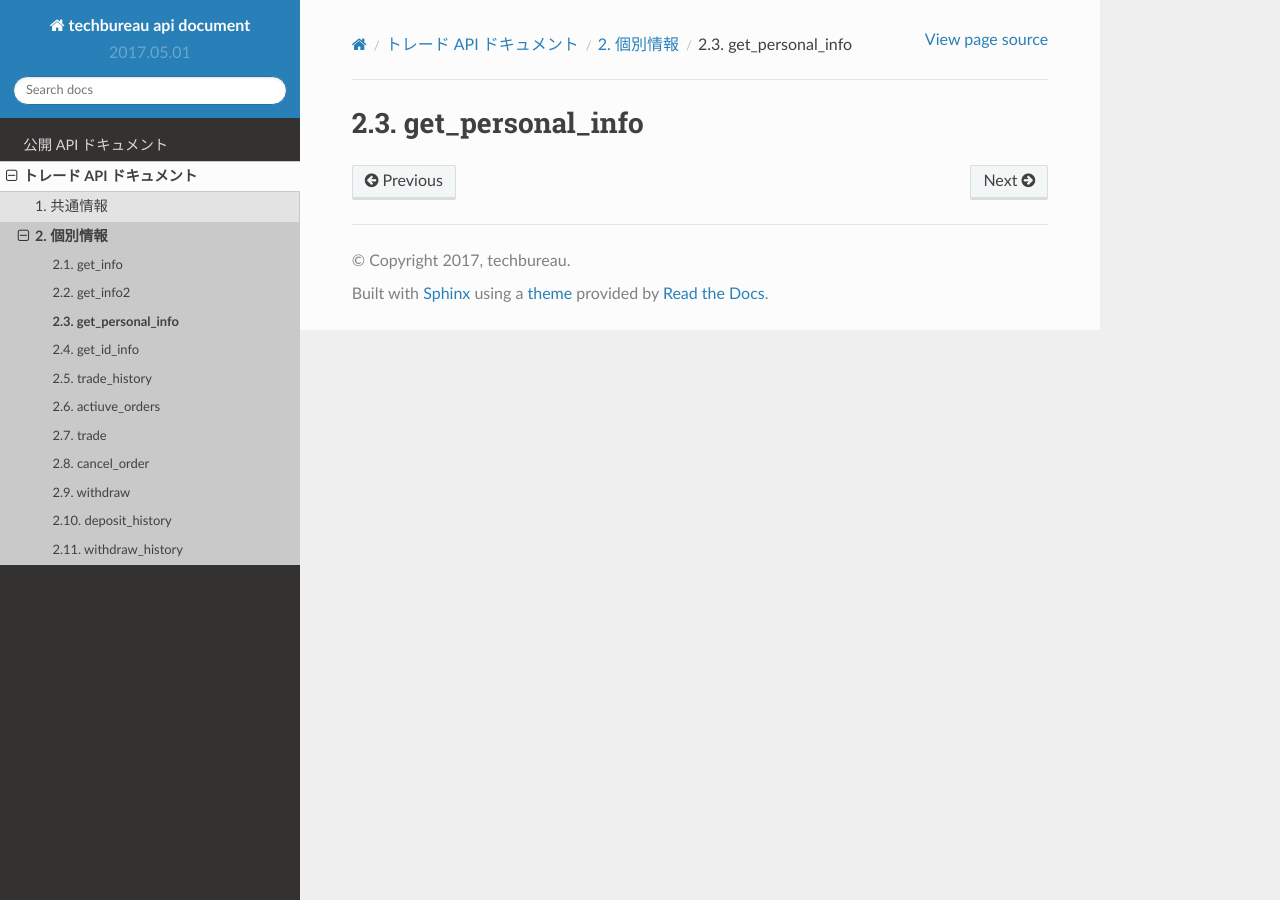
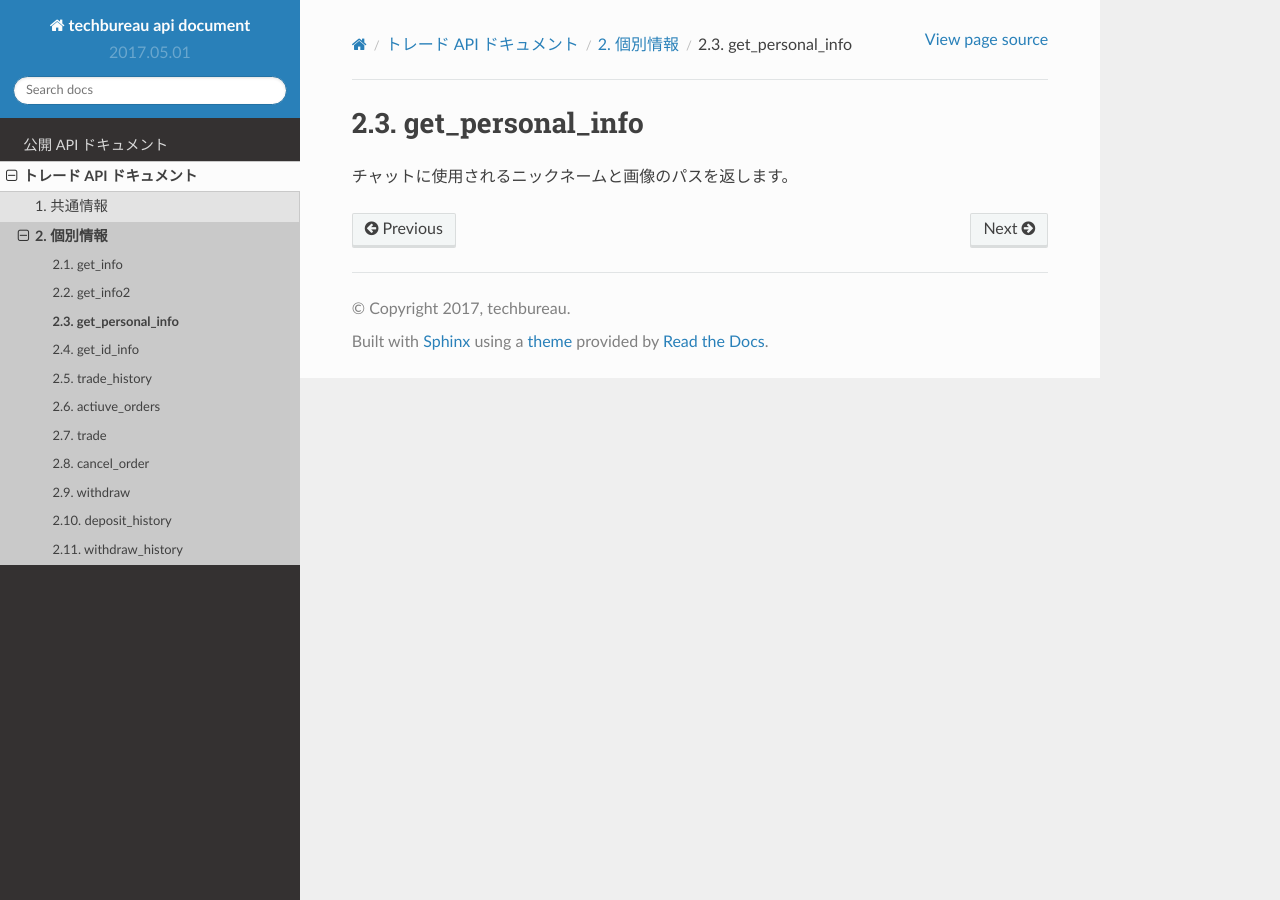
Before and after one commit to techbureau/api-doc, a Sphinx documentation site: the page built from docs/trade/2_individual/3_get_personal_info.rst, in a window 1280 px wide. Built offline with Sphinx 7.4.7 and the Read the Docs theme 2.0.0, drawn with Linux system fonts in a browser that asks for light colours.

Commit message:
get_personal_infoの追加

```diff
--- a/docs/trade/2_individual/3_get_personal_info.rst
+++ b/docs/trade/2_individual/3_get_personal_info.rst
@@ -1,3 +1,4 @@
 =============================
 get_personal_info
 =============================
+チャットに使用されるニックネームと画像のパスを返します。
```
